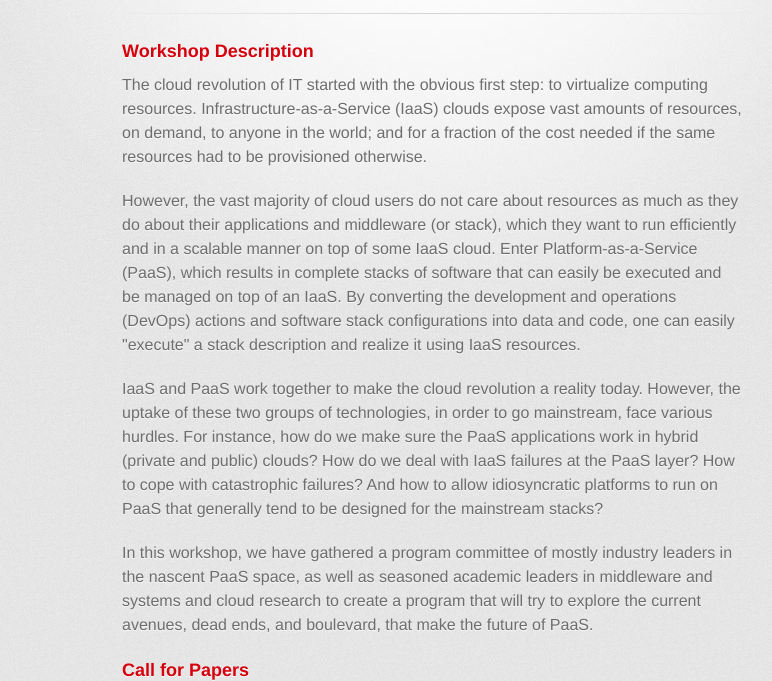
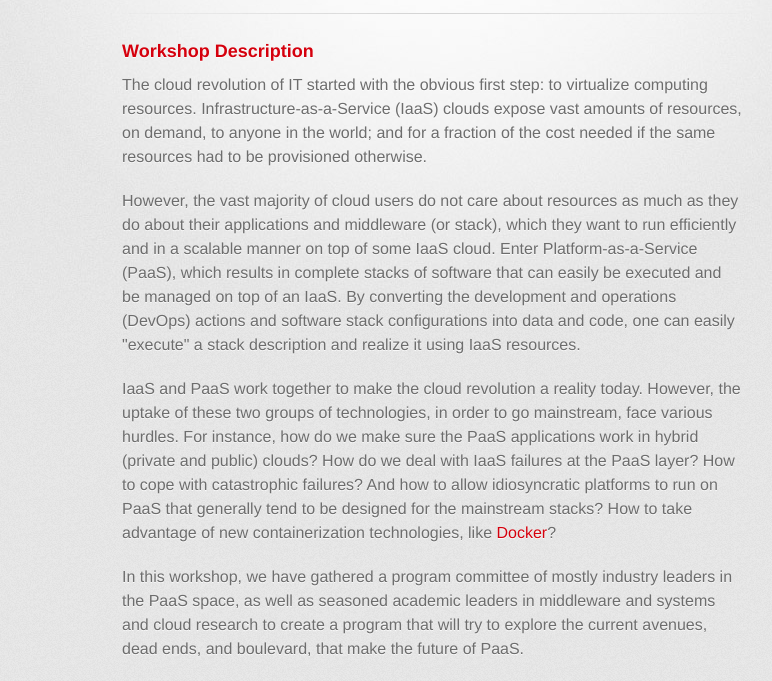
Before and after one commit to maximilien/ic2e_future_of_paas, a plain HTML site: page index.html in a window 1280 px wide. Shown: the part 275-956 px from the top of the page, without its empty margins (208-980 px from the left). Drawn offline with Linux system fonts and the light colour scheme; a web font is replaced by a local one.

Commit message:
added Docker to list of directions

```diff
--- a/index.html
+++ b/index.html
@@ -48,11 +48,11 @@ However, the vast majority of cloud users do not care about resources as much as
 </p>
 
 <p>
-IaaS and PaaS work together to make the cloud revolution a reality today. However, the uptake of these two groups of technologies, in order to go mainstream, face various hurdles. For instance, how do we make sure the PaaS applications work in hybrid (private and public) clouds? How do we deal with IaaS failures at the PaaS layer? How to cope with catastrophic failures? And how to allow idiosyncratic platforms to run on PaaS that generally tend to be designed for the mainstream stacks?
+IaaS and PaaS work together to make the cloud revolution a reality today. However, the uptake of these two groups of technologies, in order to go mainstream, face various hurdles. For instance, how do we make sure the PaaS applications work in hybrid (private and public) clouds? How do we deal with IaaS failures at the PaaS layer? How to cope with catastrophic failures? And how to allow idiosyncratic platforms to run on PaaS that generally tend to be designed for the mainstream stacks? How to take advantage of new containerization technologies, like <a href="http://docker.io">Docker</a>?
 </p>
 
 <p>
-In this workshop, we have gathered a program committee of mostly industry leaders in the nascent PaaS space, as well as seasoned academic leaders in middleware and systems and cloud research to create a program that will try to explore the current avenues, dead ends, and boulevard, that make the future of PaaS.
+In this workshop, we have gathered a program committee of mostly industry leaders in the PaaS space, as well as seasoned academic leaders in middleware and systems and cloud research to create a program that will try to explore the current avenues, dead ends, and boulevard, that make the future of PaaS.
 </p>
 
 <h3>
```
